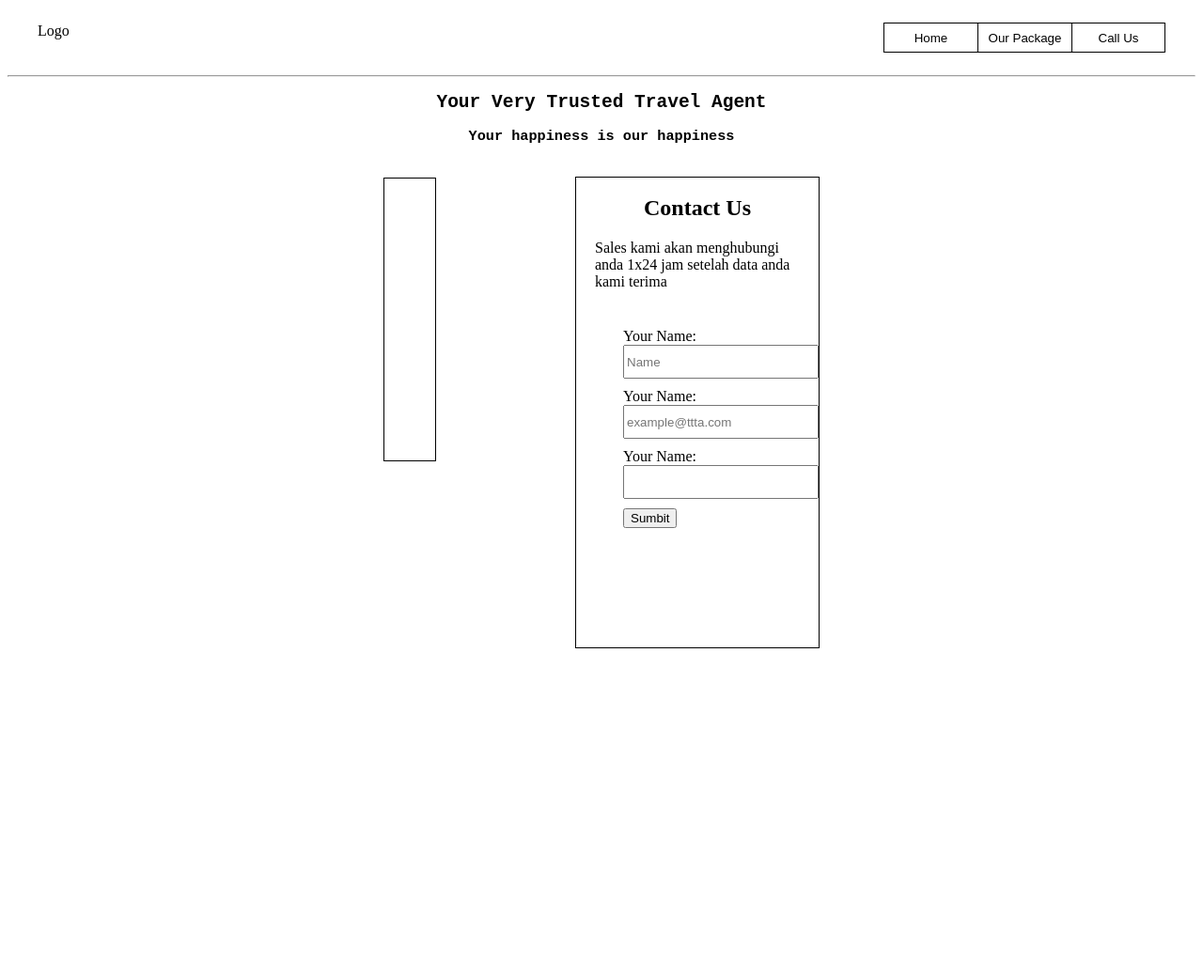
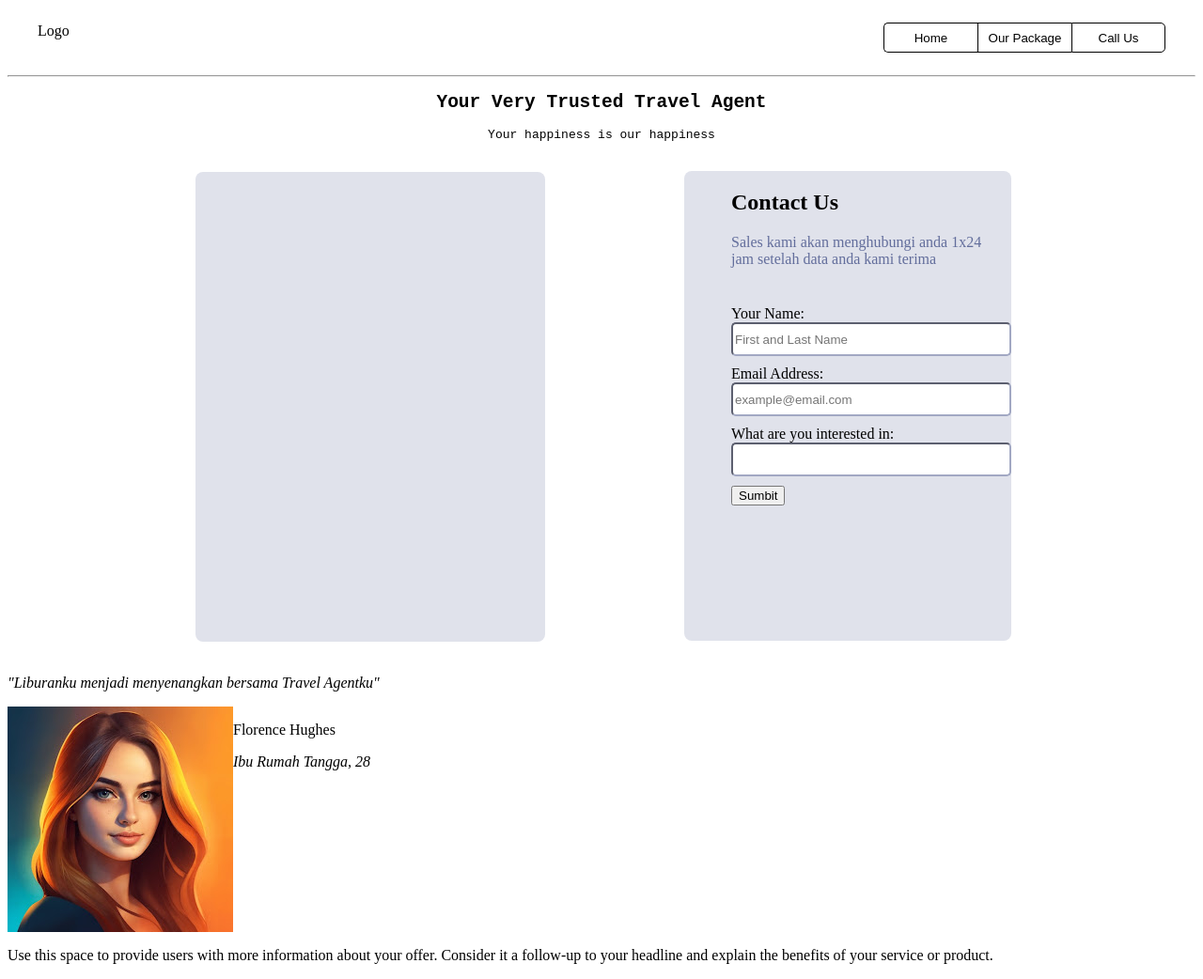
Before and after one commit to revou-fundamental-course/29-apr-24-Cleinn, a plain HTML site: page index.html in a window 1280 px wide. Shown: the whole page at 94% size. Before the commit the page ends 800 px from the top, so only its background shows below. Drawn offline with Linux system fonts and the light colour scheme.

Commit message:
Third Commit

```diff
--- a/css/style.css
+++ b/css/style.css
@@ -27,6 +27,15 @@
     border-right: none;
 }
 
+.Navigation>nav>button:first-child {
+    border-top-left-radius: 5px;
+    border-bottom-left-radius: 5px ;
+}
+
+.Navigation>nav>button:last-child {
+    border-top-right-radius: 5px;
+    border-bottom-right-radius: 5px ;
+}
 
 .Navigation>nav>button:hover {
     background-color: gray;
@@ -46,45 +55,62 @@
 }
 
 .item-core {
-    border: 1px solid;
-    height: 300px;
-    width: 2000px;
+    border: 0px solid;
+    height: 500px;
+    width: 3000px;
     margin: 19px;
     margin-right: 130px;
-    margin-left: 400px;
+    margin-left: 200px;
+    background-color: #e0e2eb;
+    border-radius: 8px;
 }
 
 .item-core2 {
-    border: 1px solid;
+    border: 0px solid;
     height: 500px;
     width: 100%;
     margin: 18px;
-    margin-right: 400px;
+    margin-right: 196px;
+    background-color: #e0e2eb;
+    border-radius: 8px;
 }
 
 .item-head {
-    text-align: center;
+    text-align: left;
+    margin-left: 50px;
 }
 
-.item-input {
+.item-input>label {
     text-align: left;
     margin-left: 50px;
 }
 
 .item-input>input {
     height: 30px;
-    width: 200px;
+    width: 290px;
+    margin-left: 50px;
+    border-radius: 5px;
+    border-color: #a2a8c3;
 }
 
 .item-head>p {
     text-align: left;
-    margin-left: 20px;
-    margin-right: 10px;
+    margin-right: 20px;
     margin-bottom: 40px;
+    color: #636e9c;
 }
 
 #error-text {
     font-size: 12px;
     margin-top: 0px;
     margin-bottom: 10px;
+    margin-left: 50px;
 }
+
+#send {
+    margin-left: 50px;
+}
+
+.profile {
+    display: flex;
+}
--- a/index.html
+++ b/index.html
@@ -20,7 +20,7 @@
     <article class="Word">
         <header>
             <h1>Your Very Trusted Travel Agent</h1>
-            <h3>Your happiness is our happiness</h3>
+            <p>Your happiness is our happiness</p>
         </header>
 
         <section class="Items">
@@ -31,14 +31,31 @@
                     <p>Sales kami akan menghubungi anda 1x24 jam setelah data anda kami terima</p>
                 </header>
                 <section class="item-input">
-                    <label for="">Your Name: </label><br><input type="text" placeholder="Name" id="input-name"><br>
+                    <label for="">Your Name: </label><br><input type="text" placeholder="First and Last Name" id="input-name"><br>
                     <p id="error-text"></p>
-                    <label for="">Your Name: </label><br><input type="text" placeholder="example@ttta.com" id="input-email"><br>
+                    <label for="">Email Address: </label><br><input type="text" placeholder="example@email.com" id="input-email"><br>
                     <p id="error-text"></p>
-                    <label for="">Your Name: </label><br><input type="text"><br>
+                    <label for="">What are you interested in:  </label><br><input type="text"><br>
                     <p id="error-text"></p>
                     <button id="send">Sumbit</button>
                 </section>
+            </div>
+
+        </section>
+
+        <section>
+            <div>
+                <p><i>"Liburanku menjadi menyenangkan bersama Travel Agentku"</i></p>
+                <section class="profile">
+                    <img class="Florence" src="assets/Florence.jpg" alt="">
+                    <div>
+                        <p>Florence Hughes</p>
+                        <p><i>Ibu Rumah Tangga, 28</i></p>
+                    </div>
+                </section>
+            </div>
+            <div>
+                <p>Use this space to provide users with more information about your offer. Consider it a follow-up to your headline and explain the benefits of your service or product.</p>
             </div>
         </section>
     </article>
--- a/js/script.js
+++ b/js/script.js
@@ -6,7 +6,4 @@ document.getElementById('send').addEventListener("click", function() {
     if (nama == "") {
         document.getElementById('error-text').innerHTML = "aa"
     }
-    else {
-        document.getElementById('error-text').innerHTML = "bb"
-    }
 })
```
Also changed, not shown: assets/Florence.jpg (added).
